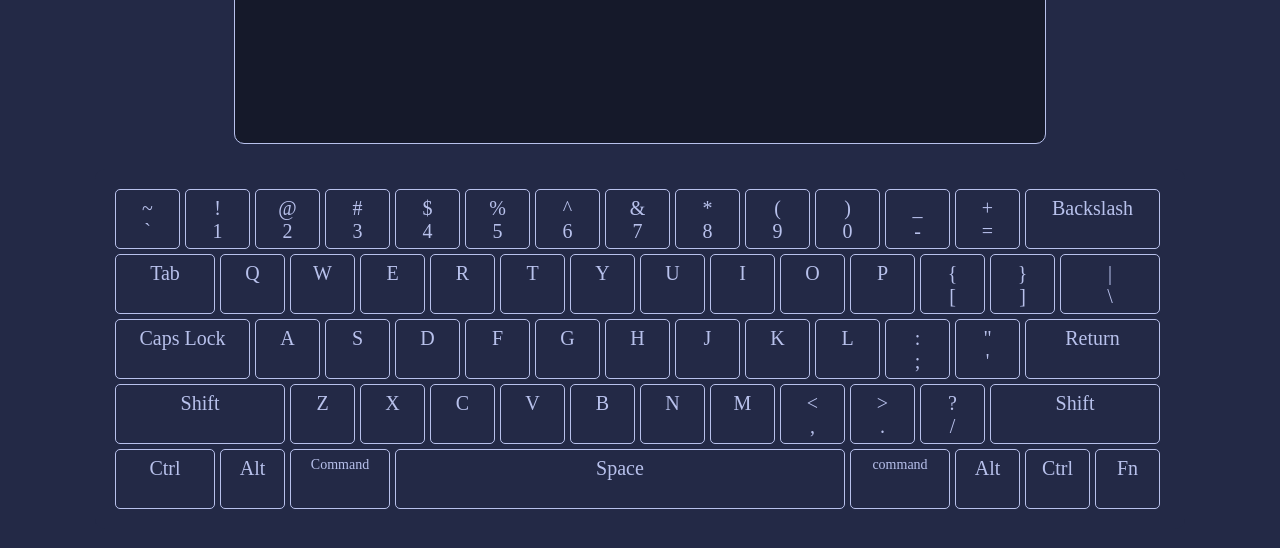
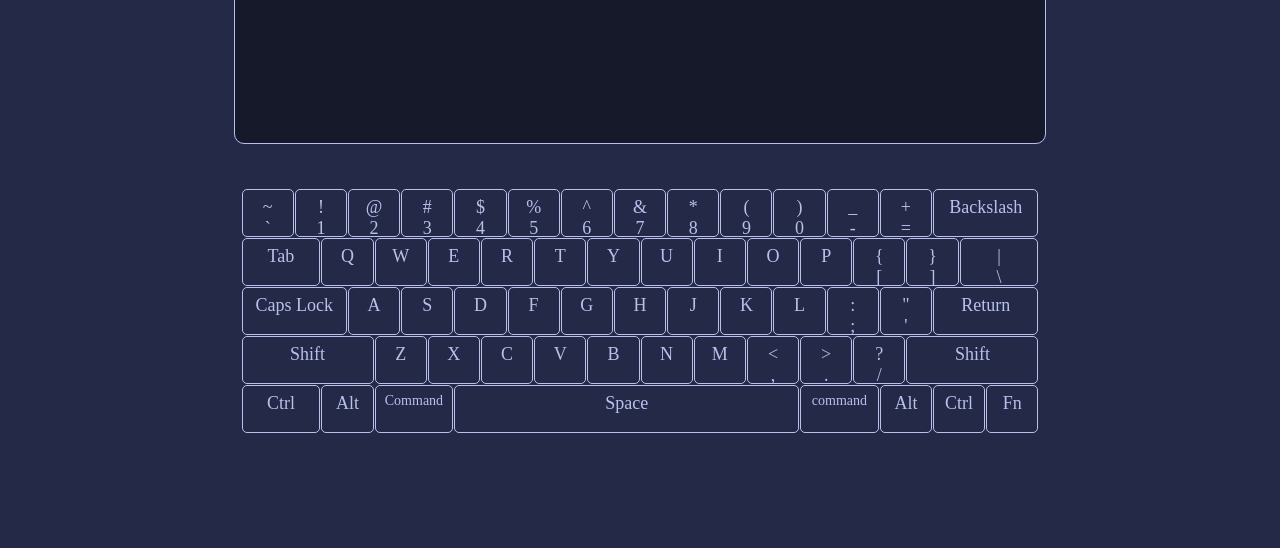
Before and after one commit to absoluteunit1/typing_site, a website: page static/index.html in a window 1280 px wide. Shown: the part 194-742 px from the top of the page. Drawn offline with Linux system fonts and the light colour scheme.

Commit message:
initial commit

```diff
--- a/index.html
+++ b/static/index.html
@@ -18,7 +18,7 @@
         <div id="clickToBegin"><p>Click to begin</p></div>
     </div>
 
-
+    <div id="keyboard-wrapper">
     <div class="keyboard-base">
             <div id="`" class="key">~<br>`</div>
             <div id="1" class="key">!<br>1</div>
@@ -82,5 +82,6 @@
             <div id="Ctrl" class="key">Ctrl</div>
             <div id="Fn" class="key">Fn</div>
         </div>
+    </div>
     </body>
     </html>
--- a/script.js
+++ b/static/script.js
@@ -1,4 +1,4 @@
-var text2 = ["Nadiya", "Suprun", "is", "pretty", "awesome", "and", "makes","awesome","cheesecakes."]
+var text2 = ["Hello", "this", "is", "my", "test", "for", "my","typing","game."]
 var text3 = ["This", "is", "my", "second", "text", "for", "my", "typing", "game."]
 
 // LOCAL STORAGE
@@ -10,6 +10,7 @@ averageWordsPerMinute = window.localStorage;
 
 // Updates the WPM
 
+updateWPM = () => {}
 
 // Adding text to the page
 
--- a/style.css
+++ b/static/style.css
@@ -86,6 +86,10 @@ span {
 
 /* Keyboard */
 
+#keyboard-wrapper{
+    display: flex;
+    justify-content: center;
+}
 
 .keyboard-base {
     padding: 20px;
@@ -94,9 +98,9 @@ span {
     background-color: #232946;
     border-radius: 10px;
     display: grid;
-    grid-template-columns: repeat(30, 30px);
-    grid-template-rows: repeat(5, 60px);
-    grid-gap: 5px;
+    grid-template-columns: repeat(30, 3.2vh);
+    grid-template-rows: repeat(5, 6vh);
+    grid-gap: 1px;
 }
 
 
@@ -105,15 +109,11 @@ span {
     color: #b8c1ec;
     border-radius: 5px;
     grid-column: span 2;
-    font-size: 20px;
+    font-size: 18px;
     text-align: center;
     padding-top: 7px;
 }
 
-.key:hover {
-  border: 1px solid #eeeeee;
-
-}
 
 .delete {
     grid-column: span 4;
```
Also changed, not shown: app.js (added, +15 -0 lines), package.json (added, +29 -0 lines), static/files/Hyper.svg (renamed from files/Hyper.svg), static/files/character 10.svg (renamed from files/character 10.svg), static/files/character 6.svg (renamed from files/character 6.svg), static/files/chumbly.ttf (renamed from files/chumbly.ttf), static/files/favicon.png (renamed from files/favicon.png), static/files/ill.png (renamed from files/ill.png), static/files/illustration.png (renamed from files/illustration.png), static/files/logo.png (renamed from files/logo.png), static/files/profile.png (renamed from files/profile.png), 9 other files.
